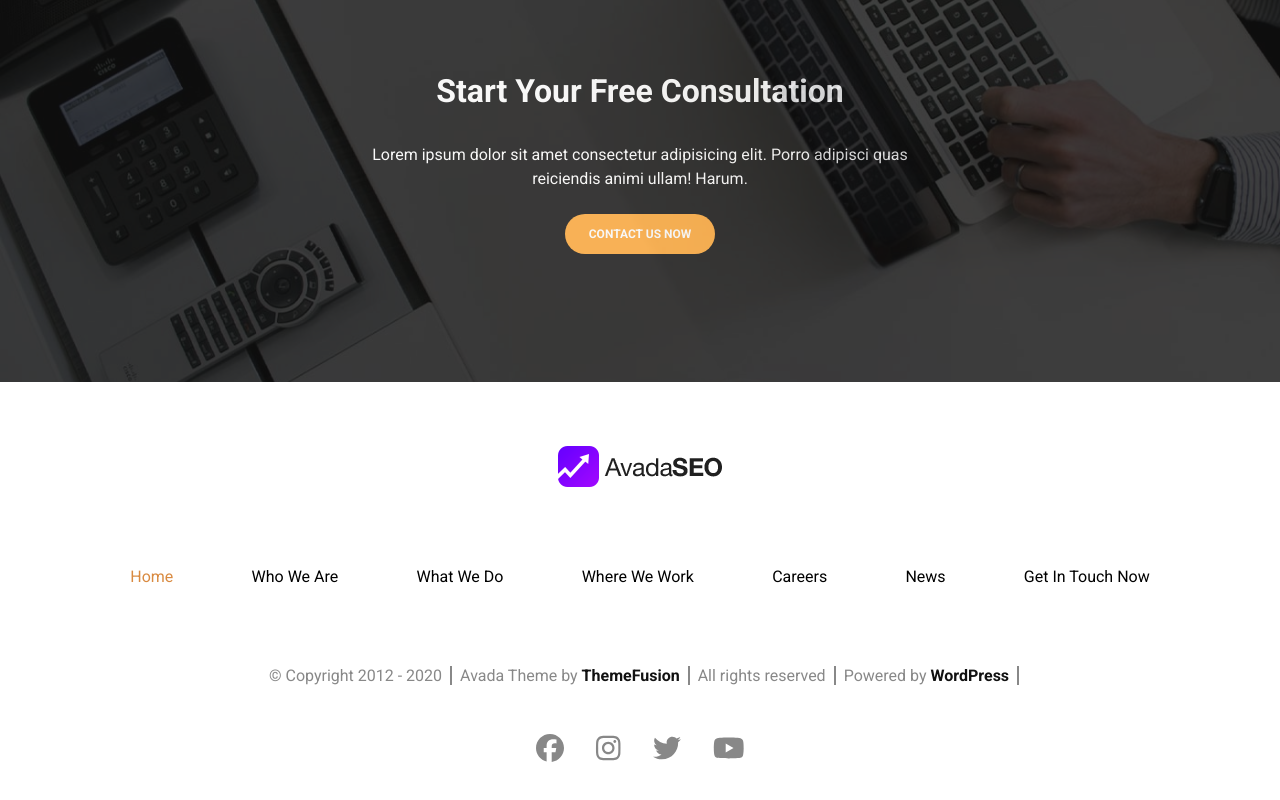
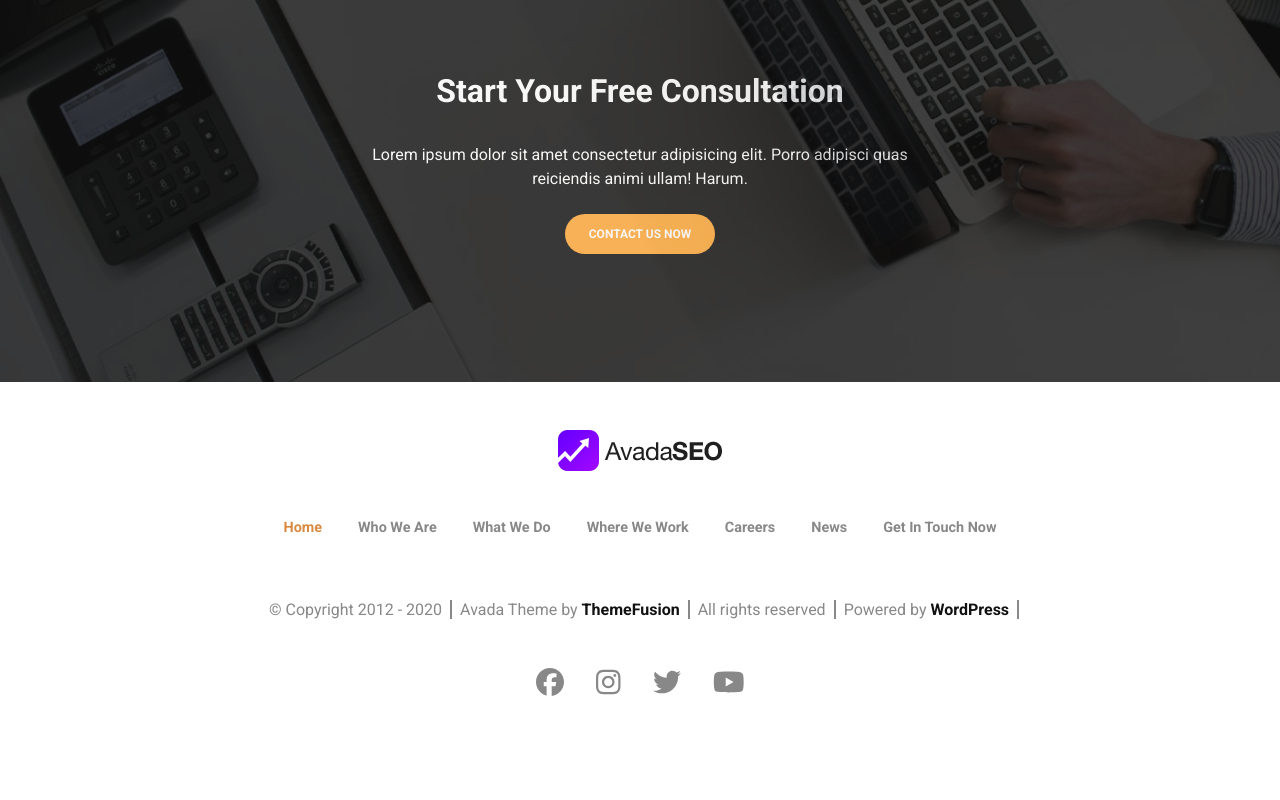
Before and after one commit to giusscos/proj-html-vuejs, a Vue app: page / in a window 1280 px wide. Shown: the part 6681-7481 px from the top of the page. After the commit the page ends 7429 px from the top, so only its background shows below. Built offline with nearby package versions, Linux system fonts and the light colour scheme.

Commit message:
Footer Pixels Perfect

```diff
--- a/src/components/FooterComponent.vue
+++ b/src/components/FooterComponent.vue
@@ -109,6 +109,7 @@ const socials = [
         link_href: '#',
     },
 ]
+
 export default {
     name: 'FooterComponent',
     data() {
@@ -123,7 +124,7 @@ export default {
 @import '../style/index.scss';
 
 .main_footer {
-    padding: 4rem 0;
+    padding: 3rem 0;
 
     .content {
         >* {
@@ -134,29 +135,44 @@ export default {
 
         .logo_wrapper {
             justify-content: center;
-            padding-bottom: 2rem;
         }
 
         .nav-list_wrapper {
-            justify-content: space-evenly;
+            gap: 2.25rem;
+            display: flex;
+            justify-content: center;
 
             .list_item {
+                font-size: 0.9rem;
+                font-weight: bold;
+                color: $pj-btn_border_gray;
+
+                display: flex;
+                align-items: center;
 
                 .item_link {
+
+                    &:hover {
+                        color: $pj-text_hover;
+                    }
 
                     &.active {
                         color: $pj-text_hover;
                     }
 
+                    &.btn_primary {
+
                         &:hover {
-                        color: $pj-text_hover;
+                            color: $pj-text_white;
+                        }
+                    }
                 }
             }
         }
     }
 
     .credits_footer {
-            padding-top: 2rem;
+        padding-top: 1rem;
         justify-content: center;
 
         span {
@@ -171,20 +187,20 @@ export default {
         }
     }
 
-        .socials_wrapper{
+    .socials_wrapper {
         gap: 2rem;
         justify-content: center;
-            .list_item{
-                .item_link{
+
+        .list_item {
+            .item_link {
                 color: $pj-btn_border_gray;
                 font-size: 1.75rem;
 
-                    &:hover{
+                &:hover {
                     color: $pj-text_black;
                 }
             }
         }
     }
 }
-}
 </style>
```
Lines whose indentation alone changed are shown as unchanged.
